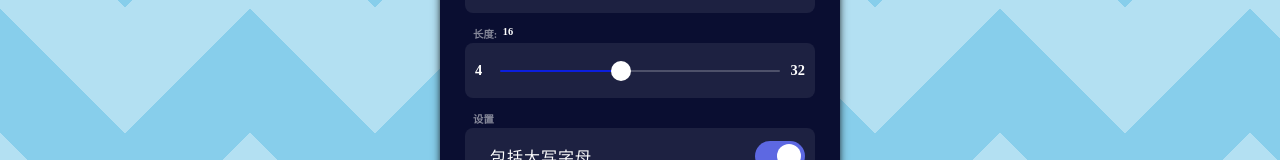
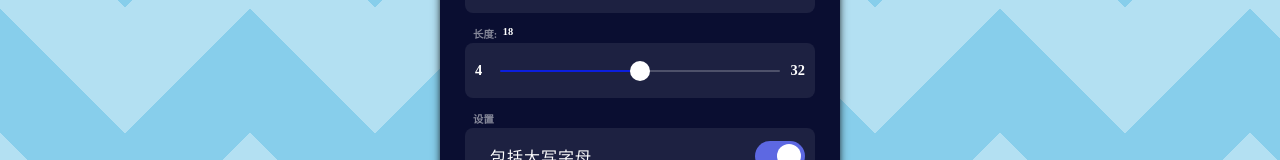
Before and after one commit to Fighting-creator/password-generator, a React (Vite) app: page / in a window 1280 px wide. Shown: the part 242-402 px from the top of the page. Built offline with nearby package versions, Linux system fonts and the light colour scheme.

Commit message:
修复未点击生成就出现复制的图标

```diff
--- a/src/components/PasswordGenerator/PasswordGenerator.tsx
+++ b/src/components/PasswordGenerator/PasswordGenerator.tsx
@@ -17,7 +17,7 @@ const sliderProps = {
 
 const PasswordGenerator = ({}: PasswordGeneratorProps): JSX.Element => {
     // result
-    const [generatedPassword, setGeneratedPassword] = useState<boolean>(true); // 是否是第一次生成密码
+    const [generatedPassword, setGeneratedPassword] = useState<boolean>(false); // 是否是第一次生成密码
     const resultContainerRef = useRef<HTMLDivElement>(null);
     const resultRef = useRef<HTMLDivElement>(null);
     const copyBtnRef = useRef<HTMLButtonElement>(null);
@@ -52,8 +52,9 @@ const PasswordGenerator = ({}: PasswordGeneratorProps): JSX.Element => {
     const handleCopyClick = () => {
         const textarea = document.createElement("textarea");
         const password = resultRef.current!.innerText;
-        if (!password || password == "点击生成") {
-            return;
+        console.log(password);
+        if (!password || password === "点击生成") {
+            return ;
         }
         textarea.value = password;
         document.body.appendChild(textarea);
@@ -69,7 +70,7 @@ const PasswordGenerator = ({}: PasswordGeneratorProps): JSX.Element => {
 
     // length-input-range
     const lengthInputRef = useRef<HTMLInputElement>(null);
-    const [passwordLength, setPasswordLength] = useState<number>(16);
+    const [passwordLength, setPasswordLength] = useState<number>(18);
     const [percentage, setPercentage] = useState<number>(46.4286);
     const handleLengthValueChange = (event: {target: {value: any}}) => {
         let target = event.target as HTMLInputElement;
```
